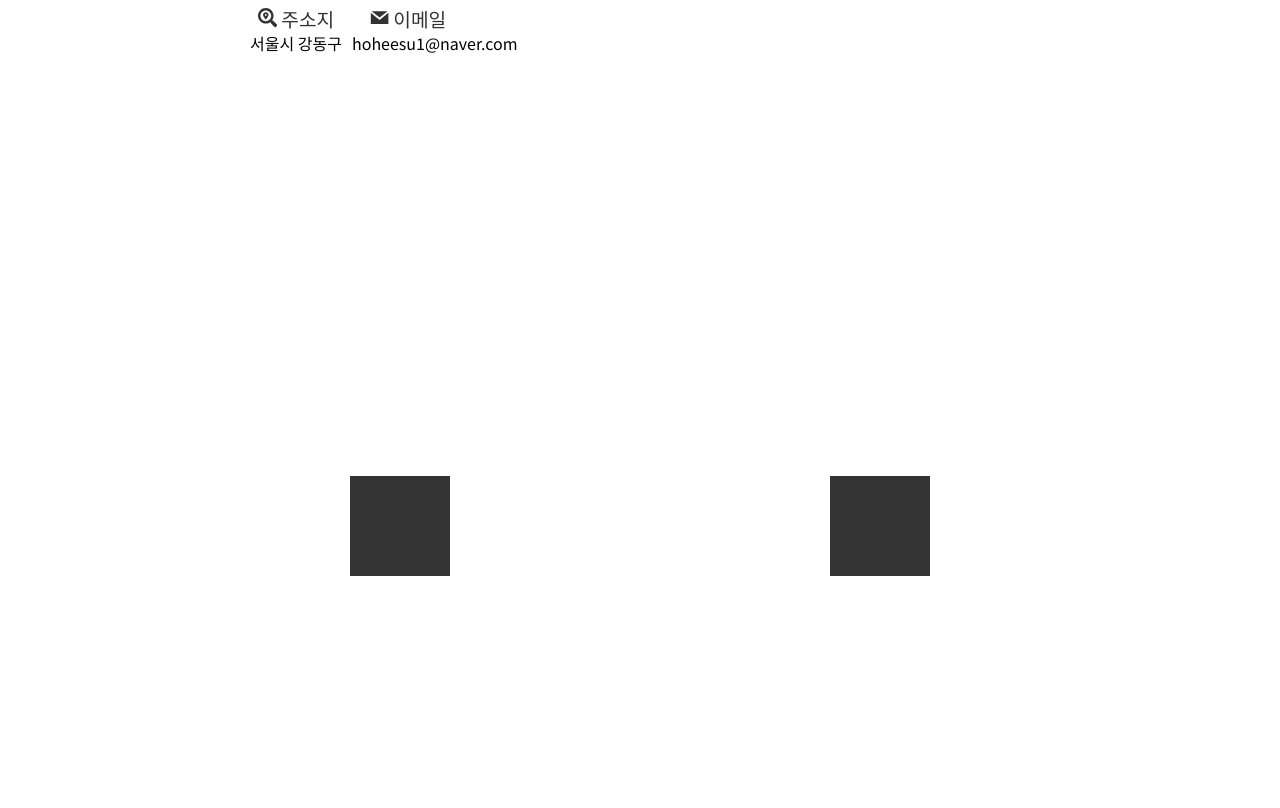
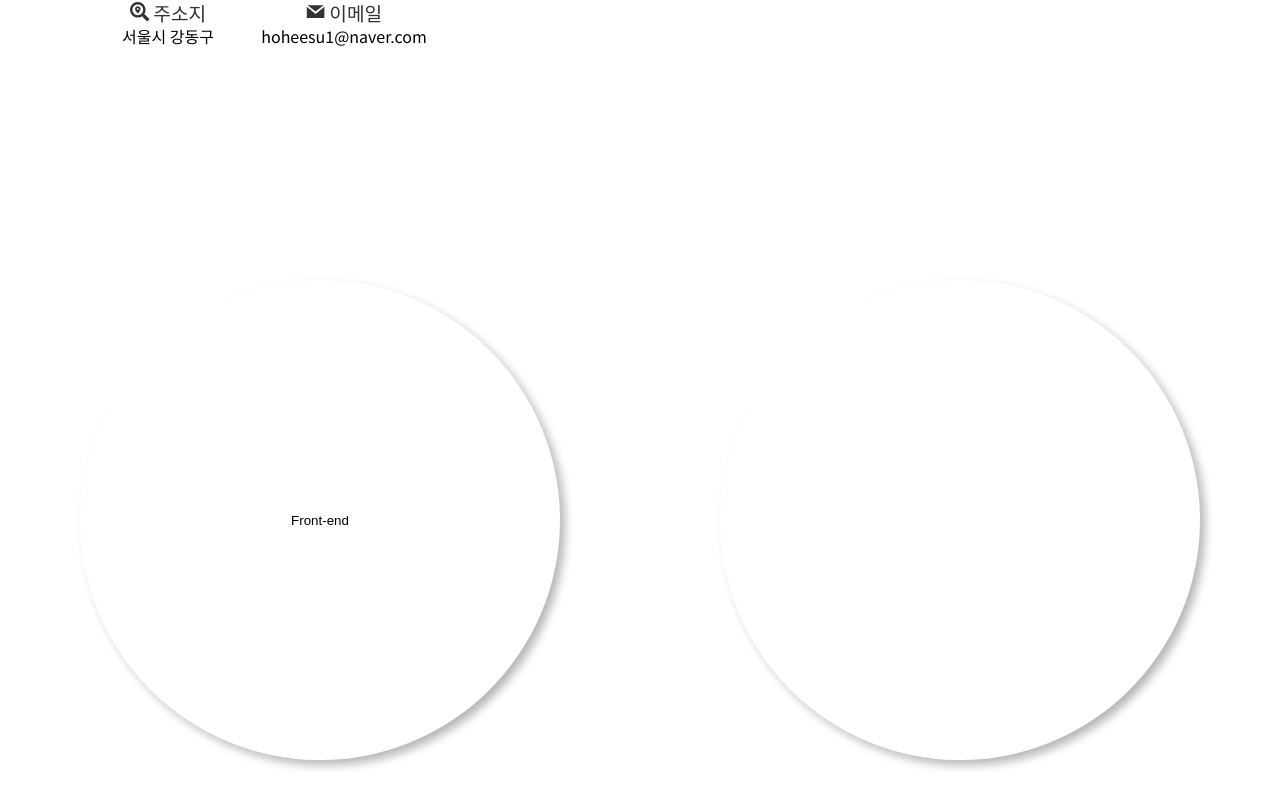
Before and after one commit to hoheesu/Portfolio2, a React (Vite) app: page / in a window 1280 px wide. Shown: the part 1300-2108 px from the top of the page. Built offline with nearby package versions, Linux system fonts and the light colour scheme.

Commit message:
Fix: skills컴포넌트 CSS 수정

```diff
--- a/src/App.tsx
+++ b/src/App.tsx
@@ -28,7 +28,6 @@ function App() {
   );
 }
 const Container = styled.div`
-  padding: 0 10rem;
   font-family: "Noto Sans KR", sans-serif;
 `;
 
--- a/src/components/AboutMe.tsx
+++ b/src/components/AboutMe.tsx
@@ -132,7 +132,7 @@ const RightBox = styled.div`
     strong {
       font-weight: 500;
       font-size: 1.2rem;
-      color: #1261d6;
+      color: var(--color-blue);
       transition: 1s;
     }
   }
--- a/src/components/Header.tsx
+++ b/src/components/Header.tsx
@@ -18,7 +18,8 @@ function Header() {
             <TitleNumber>01</TitleNumber>
             <HeaderTitle>About</HeaderTitle>
             <Depth2ul>
-              <Depth2li>skills</Depth2li>
+              <Depth2li>About Me</Depth2li>
+              <Depth2li>Skills</Depth2li>
             </Depth2ul>
           </Depth1li>
           <Depth1li>
@@ -45,6 +46,7 @@ const FlexBox = styled.header`
   top: 0;
   width: 100vw;
   display: flex;
+  height: 15vh;
   justify-content: space-between;
   cursor: url("/images/mouse-dark.svg"), auto;
   padding: 1rem;
@@ -81,7 +83,7 @@ const HeaderTitle = styled.p`
 const Depth2ul = styled.ul`
   transform: scaleY(0);
   transform-origin: 0px 0px;
-  transition: all 0.5s;
+  transition: all 0.3s;
 `;
 const Depth2li = styled.li`
   font-weight: 300;
--- a/src/components/Skills.tsx
+++ b/src/components/Skills.tsx
@@ -21,11 +21,9 @@ function Skills() {
 
   function leftCircleClick() {
     setLeftCircle(!leftCircle);
-    console.log(leftCircle);
   }
   function rightCircleClick() {
     setRightCircle(!rightCircle);
-    console.log(rightCircle);
   }
 
   useEffect(() => {}, []);
@@ -33,39 +31,39 @@ function Skills() {
   const etcIncrement = 360 / etcItems.length;
 
   return (
-    <SkillContainer className="SkillContiner">
-      <CircleContainer className="circle-container">
+    <SkillContainer className="SkillContainer">
+      <CircleContainer className="CircleContainer">
         <IconContainer
-          className={leftCircle ? "icon-container active" : "icon-container"}
+          className={leftCircle ? "IconContainer active" : "IconContainer"}
         >
           {skillItems.map((Icon, index) => (
-            <CircleIcon
-              className={`circle-icon-${index}`}
-              key={index}
-              angle={index * skillIncrement}
-            >
+            <CircleIcon key={index} angle={index * skillIncrement}>
               <img src={`/images/skill-icons/icon-${Icon}.svg`} alt="" />
             </CircleIcon>
           ))}
         </IconContainer>
-        <LittleCircle onClick={() => leftCircleClick()}></LittleCircle>
+        <Button
+          className={leftCircle ? "active" : ""}
+          onClick={() => leftCircleClick()}
+        >
+          Front-end
+        </Button>
       </CircleContainer>
 
-      <CircleContainer>
+      <CircleContainer className="CircleContainer">
         <IconContainer
-          className={rightCircle ? "icon-container active" : "icon-container"}
+          className={rightCircle ? "IconContainer active" : "IconContainer"}
         >
           {etcItems.map((Icon, index) => (
-            <CircleIcon
-              className={`circle-icon-${index}`}
-              key={index}
-              angle={index * etcIncrement}
-            >
+            <CircleIcon key={index} angle={index * etcIncrement}>
               <img src={`/images/etc-icons/icon-${Icon}.svg`} alt="" />
             </CircleIcon>
           ))}
         </IconContainer>
-        <LittleCircle onClick={() => rightCircleClick()}></LittleCircle>
+        <Button
+          className={rightCircle ? "active" : ""}
+          onClick={() => rightCircleClick()}
+        ></Button>
       </CircleContainer>
     </SkillContainer>
   );
@@ -78,42 +76,71 @@ const SkillContainer = styled.div`
 `;
 const CircleContainer = styled.div`
   position: relative;
+  width: 30%;
+  height: 30%;
 `;
 
 const IconContainer = styled.div`
-  position: absolute;
+  position: relative;
   width: 100px;
   height: 100px;
   top: 50%;
   left: 50%;
-  transform: translate(-50%, -50%);
+  transform: translate(-50%, -50%) rotate(-180deg);
+  transition: all 0.5s ease-in;
   opacity: 0;
   &.active {
     opacity: 1;
+    transform: translate(-50%, -50%) rotate(0deg);
   }
 `;
 
 const CircleIcon = styled.div<CircleStyle>`
   position: absolute;
-  width: 100px;
-  height: 100px;
+  top: 50%;
+  left: 50%;
+  transform: translate(-50%, -50%);
+  width: 7rem;
+  height: 7rem;
   border-radius: 50%;
-  background-color: #3498db;
+  border: 2px solid var(--color-black);
   display: flex;
   justify-content: center;
   align-items: center;
   transform: ${(props) =>
-    `rotate(${props.angle}deg) translate(200px) rotate(-${props.angle}deg)`};
-  transition: transform 0.5s ease-in-out;
+    `translate(-50%, -50%) rotate(${props.angle}deg) translate(200px) rotate(-${props.angle}deg)`};
+  transition: all 0.5s ease-in-out;
+  > img {
+    width: 2rem;
+    height: 2rem;
+    transition: all 0.5s ease-in-out;
+  }
+  &:hover {
+    border: transparent;
+    > img {
+      width: 7rem;
+      height: 7rem;
+    }
+  }
 `;
 
-const LittleCircle = styled.div`
+const Button = styled.button`
   position: absolute;
   top: 50%;
   left: 50%;
   transform: translate(-50%, -50%);
-  width: 100px;
-  height: 100px;
-  background-color: #333;
+  border-radius: 50%;
+  width: 30rem;
+  height: 30rem;
+  box-shadow: -5px -5px 10px 0px rgba(255, 255, 255, 0.5),
+    5px 5px 10px 0px rgba(0, 0, 0, 0.3);
+  transition: all 0.5s ease-in-out;
+  &.active {
+    border: transparent;
+    box-shadow: inset -5px -5px 10px 0px rgba(255, 255, 255, 0.5),
+      inset 5px 5px 10px 0px rgba(0, 0, 0, 0.3);
+    width: 15rem;
+    height: 15rem;
+  }
 `;
 export default Skills;
--- a/src/styles/globalStyles.ts
+++ b/src/styles/globalStyles.ts
@@ -13,6 +13,11 @@ const GlobalStyles = createGlobalStyle`
         --color-white: #fff;
         --color-dark-gray: #555;
         --color-gray: #777;
+        --color-blue: #1261d6;
+      }
+      button{
+        border: transparent;
+        background-color: transparent;
       }
       .left-box {
         width: 40%;
```
